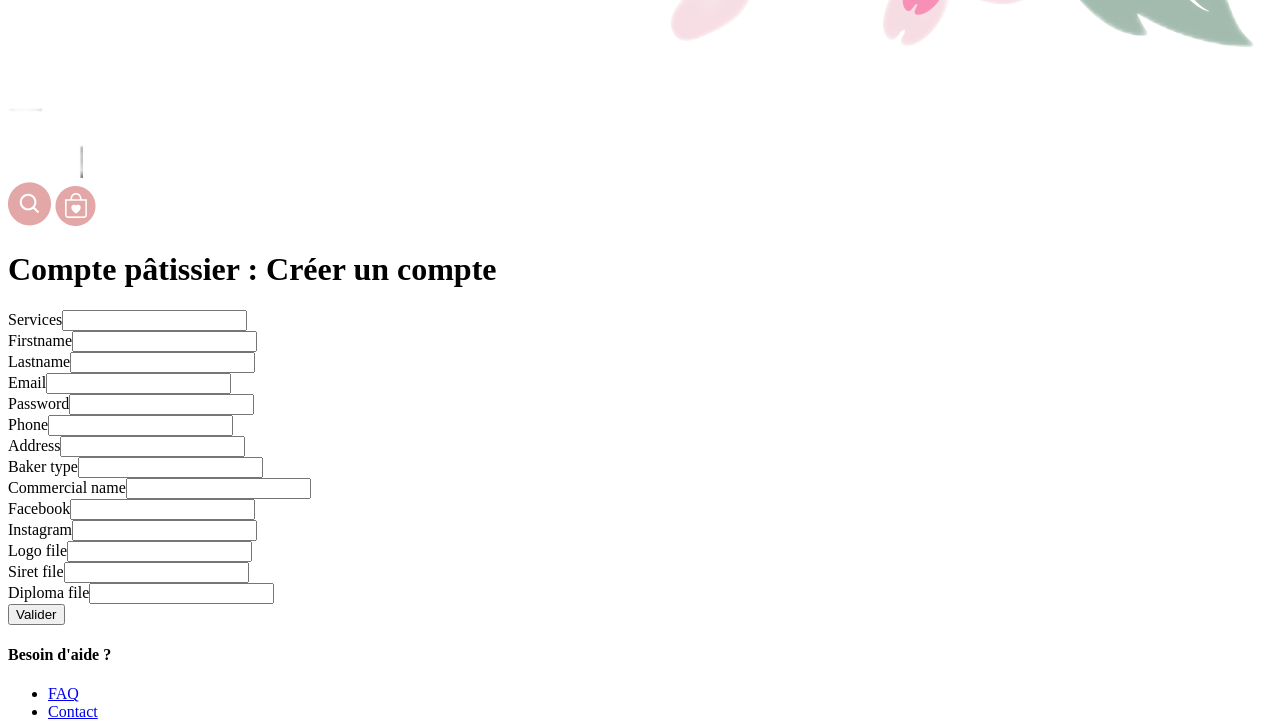
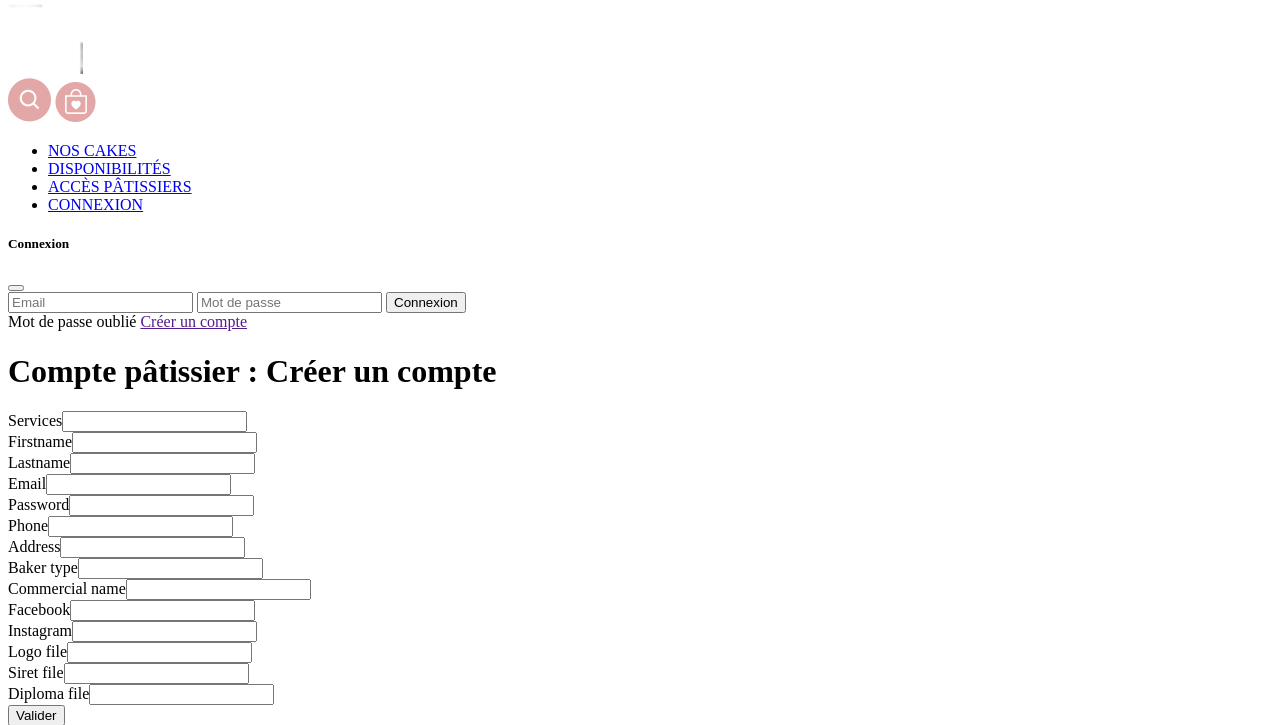
Before and after one commit to WildCodeSchool/2022-03-php-Lyon-P3-MaSurprise, a Symfony app: template templates/baker/new.html.twig in a window 1280 px wide; the page is wider, and only the part inside the window is pictured. Shown: the part 3400-4125 px from the top of that part. Run offline with Twig, Linux system fonts and the light colour scheme; the template is opened without the code that fills it, so the values that code supplies are empty; form fields are guessed from the names that the template uses; some libraries are stand-ins or nearby versions.

Commit message:
added released modal

```diff
--- a/templates/components/_navbar.html.twig
+++ b/templates/components/_navbar.html.twig
@@ -3,16 +3,17 @@
 <!-- DESKTOP VERSION HEREUNDER -->
 
 	<nav class="navbar navbar-expand-md navbar-colour fixed-top" id="desktop-nav">
-    <div class="navbar-collapse d-flex justify-content-around align-items-center">
-
+	<div class=" navbar-collapse d-flex justify-content-around">
 		<a class="text-primary nav-link" href="{{ path('app_cake_index') }}">NOS CAKES</a>
 		<a class="text-primary nav-link" href="#">DISPONIBILITÉS</a>
-        <a class="navbar-brand" href="{{ path('app_home') }}">
-            <img class="logo-picture" alt="logo" src="{{ asset('build/images/logo_mycakeevent.png') }}">
-        </a>
+		<a class="navbar-brand" href="{{ path('app_home') }}"><img class="logo-picture" alt="logo" src="{{ asset('build/images/logo_mycakeevent.png') }}"></a>
 		<a class="text-primary nav-link" href="#">ACCÈS PÂTISSIERS</a>
-        <a class="text-primary nav-link" href="#">CONNEXION</a>
-
+		<!-- Button trigger modal -->
+		{% if app.user %}
+    	<a type="button" class="text-primary nav-link" href="{{ path('logout') }}"> DECONNEXION</a>
+		{% else %}
+		<a type="button" class="text-primary nav-link" data-bs-toggle="modal" data-bs-target="#exampleModal" href="{{ path('login') }}"> CONNEXION</a>
+		{% endif %}
 	</div>
 	</nav>
 
@@ -20,13 +21,20 @@
 
 	<nav class="navbar navbar-expand-lg navbar-light navbar-colour fixed-top" id="mobile-nav">
 		<div class="container-fluid d-flex justify-content-between">
-
-        <button class="navbar-toggler" type="button" data-bs-toggle="collapse" data-bs-target="#navbarNavDropdown"
-                aria-controls="navbarNavDropdown" aria-expanded="false" aria-label="Toggle navigation">
+			<div class="position-absolute top-50 start-0 translate-middle-y">
+				<button class="navbar-toggler" type="button" data-bs-toggle="collapse" data-bs-target="#navbarNavDropdown" aria-controls="navbarNavDropdown" aria-expanded="false" aria-label="Toggle navigation">
 					<span class="navbar-toggler-icon"></span>
 				</button>
+			</div>
+			<div class="position-absolute top-50 start-50 translate-middle">
+				<a class="navbar-brand" href="{{ path('app_home') }}"><img class="logo-picture" alt="logo" src="{{ asset('build/images/logo_mycakeevent.png') }}"></a>
+			</div>
+			<div class="position-absolute top-50 end-0 translate-middle-y">
+				<a href="#"><img class= "nav-icon" alt="recherche" src="{{ asset('build/images/search_navbar.png') }}"></a>
+				<a href="#"><img class= "nav-icon" alt="panier" src="{{ asset('build/images/shopping_navbar.png') }}"></a>
+			</div>
+		</div>
 		<div class="collapse navbar-collapse" id="navbarNavDropdown">
-
 			<ul class="navbar-nav">
 				<li class="nav-item">
 					<a class="nav-link active" aria-current="page" href="{{ path('app_cake_index') }}">NOS CAKES</a>
@@ -38,26 +46,35 @@
 					<a class="nav-link active" href="#">ACCÈS PÂTISSIERS</a>
 				</li>
 				<li class="nav-item">
-                    <a class="nav-link active" href="#">CONNEXION</a>
+					<a class="nav-link active" href="{{ path('login') }}">CONNEXION</a>
 				</li>
 			</ul>
-
-        </div>
-
-        <div class="position-absolute top-50 start-50 translate-middle">
-            <a class="navbar-brand" href="{{ path('app_home') }}">
-                <img class="logo-picture" alt="logo"
-                     src="{{ asset('build/images/logo_mycakeevent.png') }}">
-            </a>
-        </div>
-
-        <div class="position-absolute top-50 end-0 translate-middle-y">
-            <a href="{{ path('app_cake_index') }}">
-                <img class="nav-icon" alt="recherche"
-                     src="{{ asset('build/images/search_navbar.png') }}"></a>
-            <a href="#">
-                <img class="nav-icon" alt="panier" src="{{ asset('build/images/shopping_navbar.png') }}"></a>
-        </div>
-
 		</div>
 	</nav>
+
+<!-- Modal -->
+				<div class="modal fade" id="exampleModal"  aria-labelledby="exampleModalLabel" aria-hidden="true">
+					<div class="modal-dialog">
+						<div class="modal-content">
+							<div class="modal-header">
+								<h5 class="modal-title text-primary" id="exampleModalLabel">Connexion</h5>
+								<button type="button" class="btn-close" data-bs-dismiss="modal" aria-label="Close"></button>
+							</div>
+							<div class="modal-body container">
+								<form action="{{ path('login') }}" method="post" class="row">
+									<label for="username"></label>
+									<input type="text" id="username" name="_username" placeholder="Email" class="w-75 mb-3 connection-fields"/>
+									<label for="password"></label>
+									<input type="password" id="password" name="_password" placeholder="Mot de passe" class="w-75 mb-3 connection-fields"/>
+									<input type="hidden" name="_target_path" value="/"/>
+									<input type="hidden" name="_csrf_token" value="{{ csrf_token('authenticate') }}">
+									<button type="submit" class="btn-connection mt-3">Connexion</button>
+								</form>
+							</div>
+							<div class="modal-footer container d-flex justify-content-around pb-3">
+								<a class="forgotten-password">Mot de passe oublié</a>
+								<a class="create-account" href="{#{{path('app_register')}}#}">Créer un compte</a>
+							</div>
+						</div>
+					</div>
+				</div>
```
Also changed, not shown: migrations/Version20220616125123.php (added, +33 -0 lines). Lines whose indentation alone changed are shown as unchanged.
